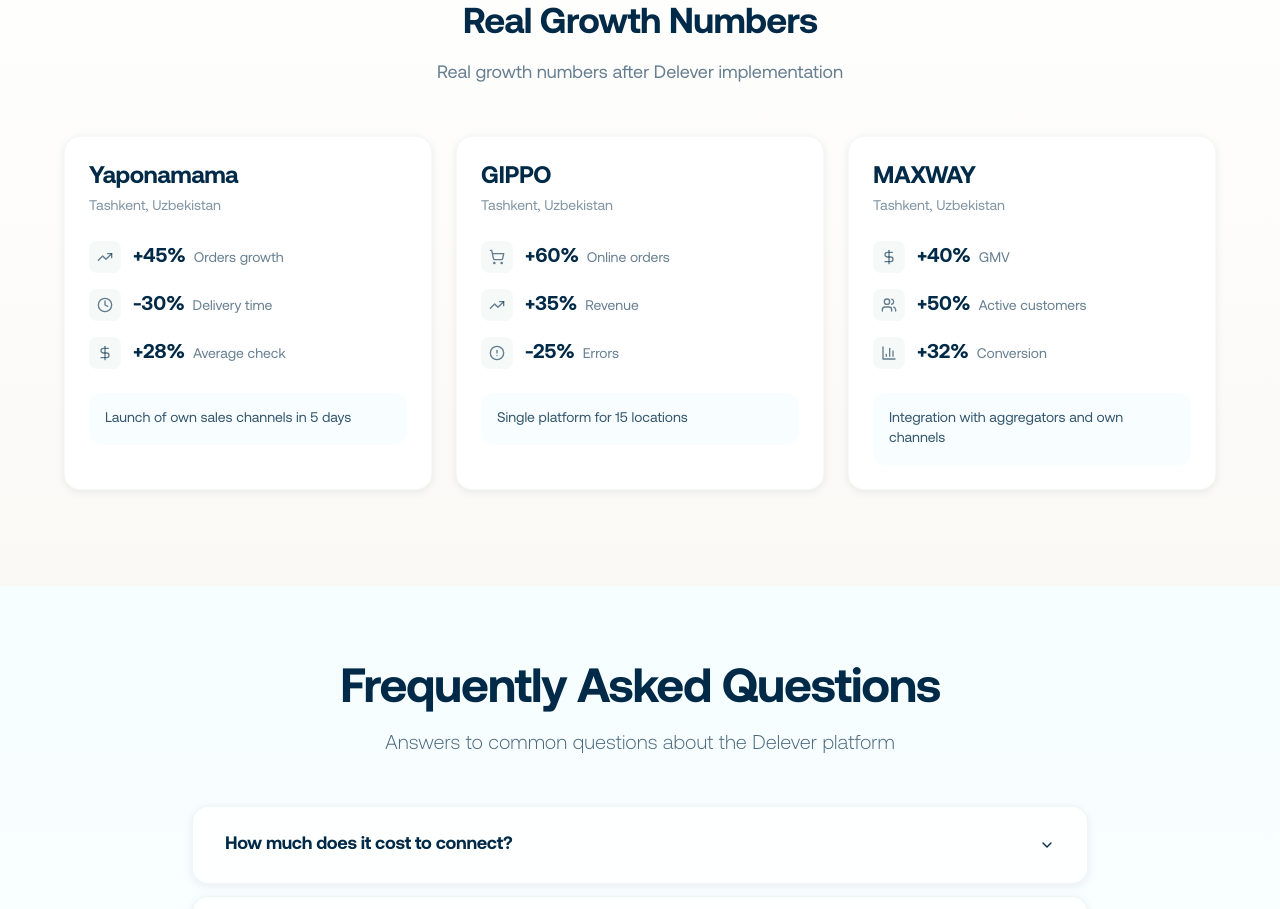
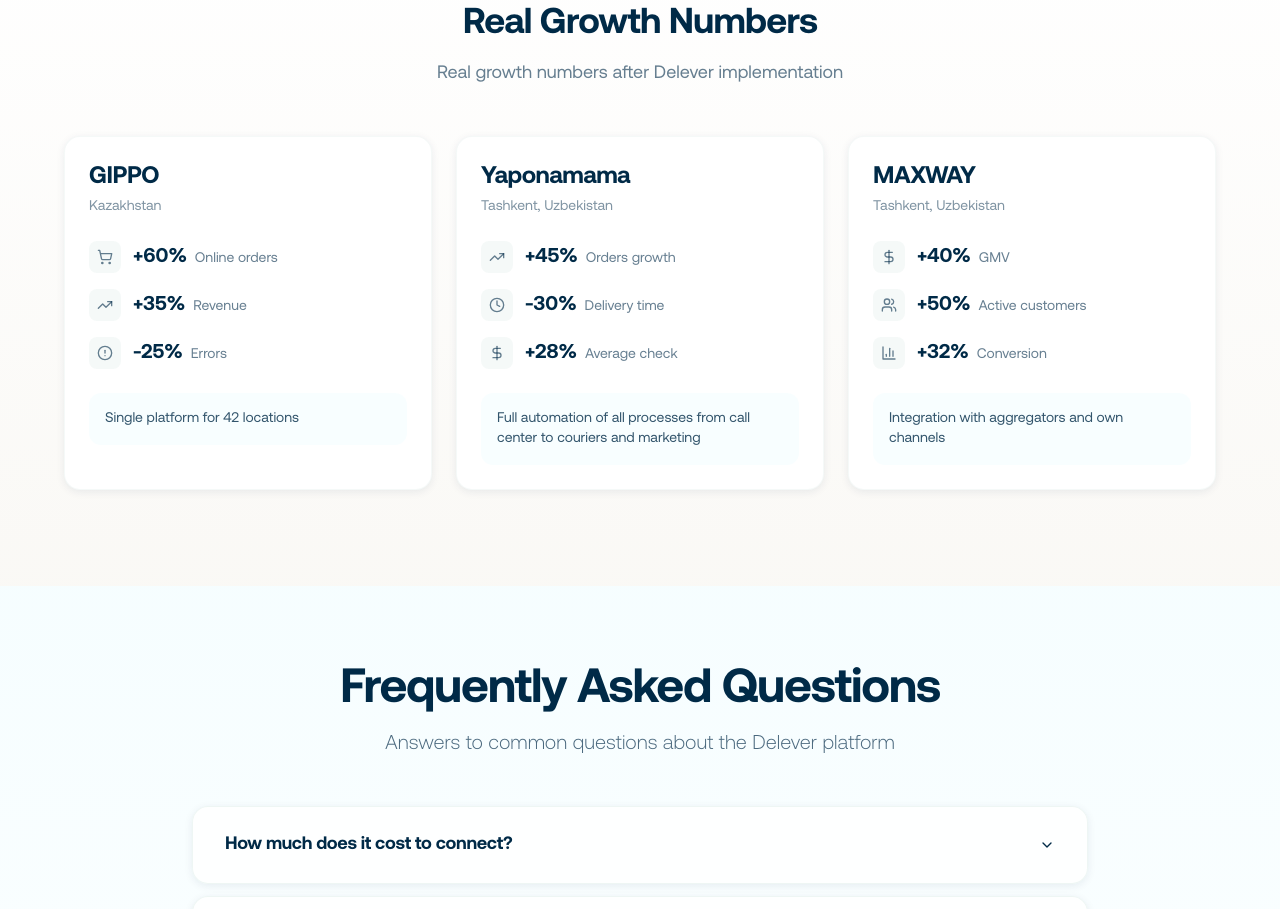
Before and after one commit to faxryuk-commits/delever-io, a React (Vite) app: page / in a window 1280 px wide. Shown: the part 4420-5329 px from the top of the page. Built offline with nearby package versions, Linux system fonts and the light colour scheme.

Commit message:
fix: обновлены данные кейсов
GIPPO:
- Локация: Казахстан
- 42 точки сети

Yaponamama:
- Полная автоматизация процессов

```diff
--- a/src/components/home/MiniCases.tsx
+++ b/src/components/home/MiniCases.tsx
@@ -12,6 +12,17 @@
 
 const cases = [
   {
+    id: 'gippo',
+    company: 'GIPPO',
+    location: 'cases.location.kazakhstan',
+    metrics: [
+      { icon: ShoppingCart, value: '+60%', label: 'cases.gippo.metric1' },
+      { icon: TrendingUp, value: '+35%', label: 'cases.gippo.metric2' },
+      { icon: AlertCircle, value: '-25%', label: 'cases.gippo.metric3' },
+    ],
+    summary: 'cases.gippo.summary',
+  },
+  {
     id: 'yaponamama',
     company: 'Yaponamama',
     location: 'cases.location.tashkent',
@@ -21,17 +32,6 @@
       { icon: DollarSign, value: '+28%', label: 'cases.yaponamama.metric3' },
     ],
     summary: 'cases.yaponamama.summary',
-  },
-  {
-    id: 'gippo',
-    company: 'GIPPO',
-    location: 'cases.location.tashkent',
-    metrics: [
-      { icon: ShoppingCart, value: '+60%', label: 'cases.gippo.metric1' },
-      { icon: TrendingUp, value: '+35%', label: 'cases.gippo.metric2' },
-      { icon: AlertCircle, value: '-25%', label: 'cases.gippo.metric3' },
-    ],
-    summary: 'cases.gippo.summary',
   },
   {
     id: 'maxway',
--- a/src/i18n/translations.ts
+++ b/src/i18n/translations.ts
@@ -394,16 +394,17 @@
     'cases.subtitle': 'Реальные цифры роста после внедрения Delever',
     'cases.viewAll': 'Смотреть все кейсы',
     'cases.location.tashkent': 'Ташкент, Узбекистан',
+    'cases.location.kazakhstan': 'Казахстан',
+    // GIPPO
+    'cases.gippo.metric1': 'Онлайн-заказы',
+    'cases.gippo.metric2': 'Выручка',
+    'cases.gippo.metric3': 'Ошибки',
+    'cases.gippo.summary': 'Единая платформа для 42 точек сети',
     // Yaponamama
     'cases.yaponamama.metric1': 'Рост заказов',
     'cases.yaponamama.metric2': 'Время доставки',
     'cases.yaponamama.metric3': 'Средний чек',
-    'cases.yaponamama.summary': 'Запуск собственных каналов продаж за 5 дней',
-    // GIPPO
-    'cases.gippo.metric1': 'Онлайн-заказы',
-    'cases.gippo.metric2': 'Выручка',
-    'cases.gippo.metric3': 'Ошибки',
-    'cases.gippo.summary': 'Единая платформа для 15 точек сети',
+    'cases.yaponamama.summary': 'Полная автоматизация всех процессов от колл центра до курьеров и маркетинга',
     // MAXWAY
     'cases.maxway.metric1': 'GMV',
     'cases.maxway.metric2': 'Активные клиенты',
@@ -1460,16 +1461,17 @@
     'cases.subtitle': 'Real growth numbers after Delever implementation',
     'cases.viewAll': 'View all cases',
     'cases.location.tashkent': 'Tashkent, Uzbekistan',
+    'cases.location.kazakhstan': 'Kazakhstan',
+    // GIPPO
+    'cases.gippo.metric1': 'Online orders',
+    'cases.gippo.metric2': 'Revenue',
+    'cases.gippo.metric3': 'Errors',
+    'cases.gippo.summary': 'Single platform for 42 locations',
     // Yaponamama
     'cases.yaponamama.metric1': 'Orders growth',
     'cases.yaponamama.metric2': 'Delivery time',
     'cases.yaponamama.metric3': 'Average check',
-    'cases.yaponamama.summary': 'Launch of own sales channels in 5 days',
-    // GIPPO
-    'cases.gippo.metric1': 'Online orders',
-    'cases.gippo.metric2': 'Revenue',
-    'cases.gippo.metric3': 'Errors',
-    'cases.gippo.summary': 'Single platform for 15 locations',
+    'cases.yaponamama.summary': 'Full automation of all processes from call center to couriers and marketing',
     // MAXWAY
     'cases.maxway.metric1': 'GMV',
     'cases.maxway.metric2': 'Active customers',
```
